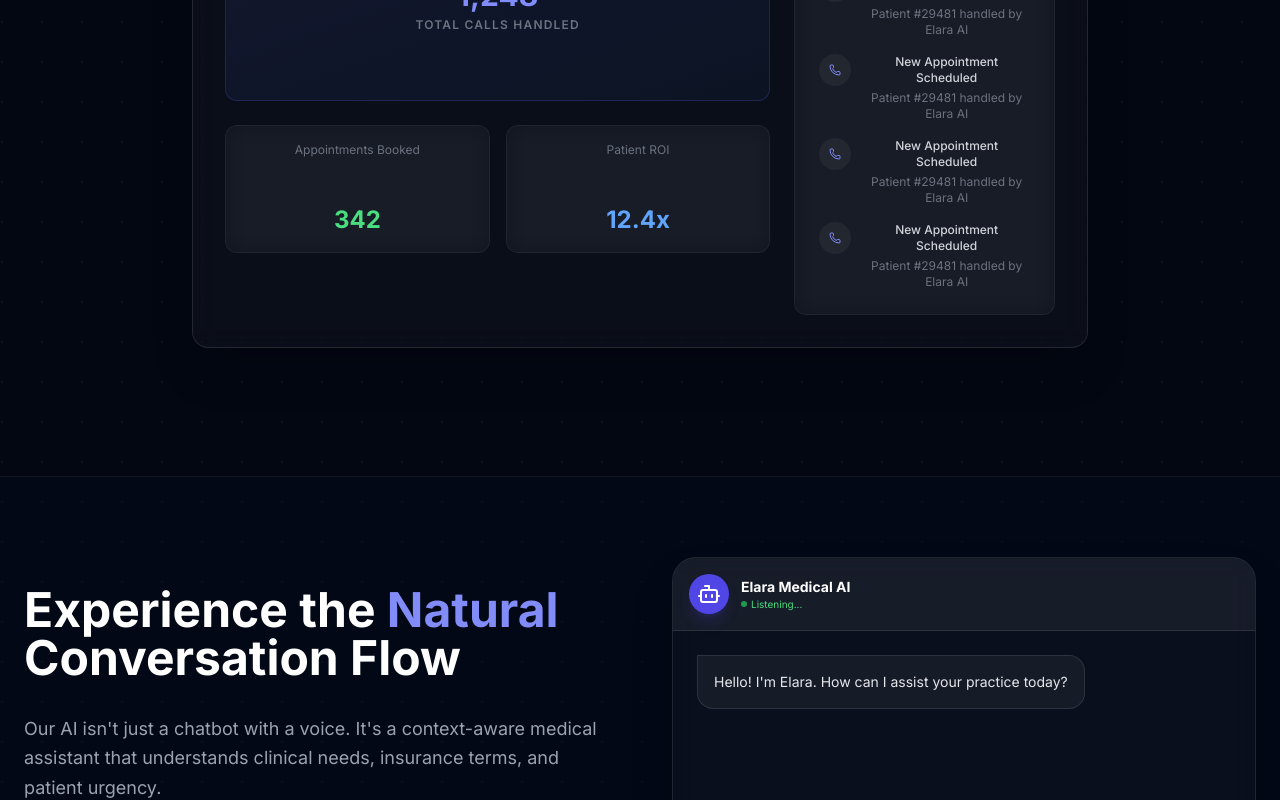
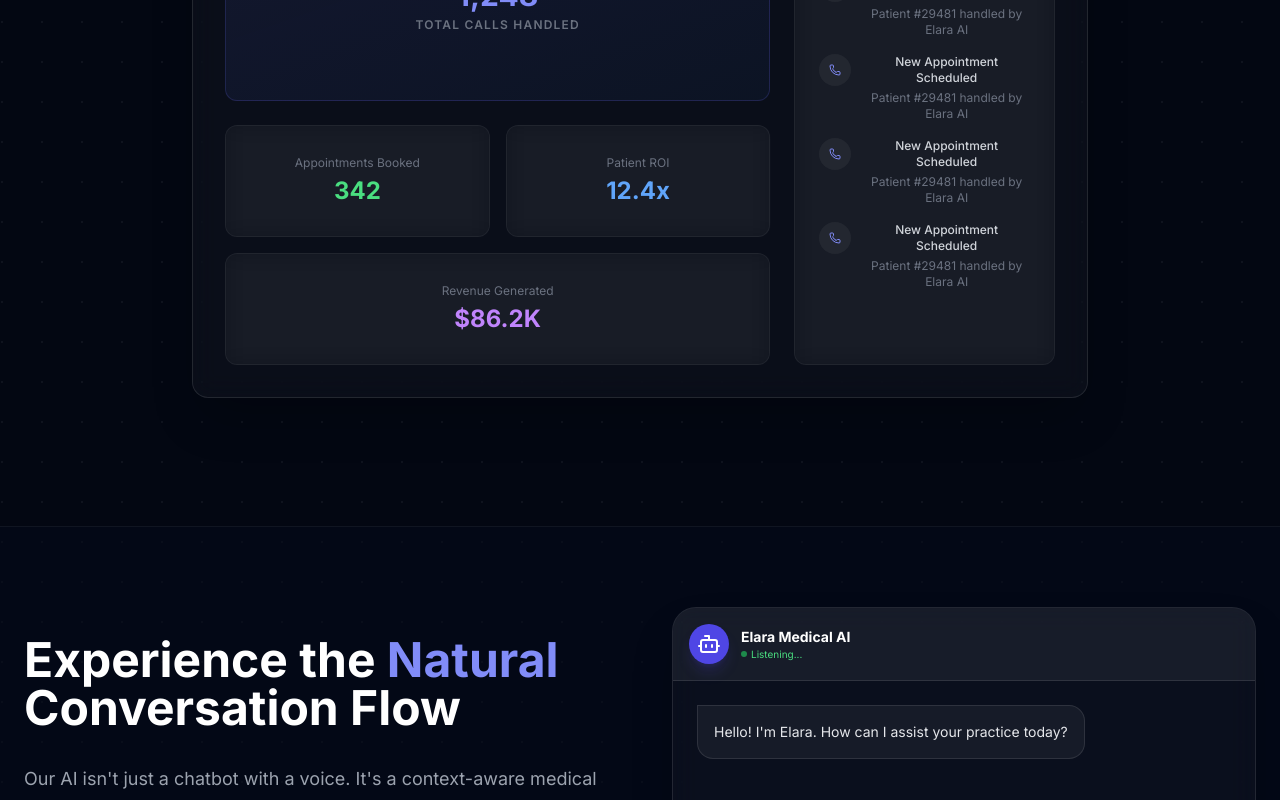
Before and after one commit to davelara35/elara-website, a React (Vite) app: page / in a window 1280 px wide. Shown: the part 820-1620 px from the top of the page. Built offline with nearby package versions, Linux system fonts and the light colour scheme.

Commit message:
Improve dashboard preview layout and spacing
Add Revenue Generated metric and optimize stat box spacing for better visual balance

Co-Authored-By: Claude Sonnet 4.5 <noreply@anthropic.com>

```diff
--- a/components/Hero.tsx
+++ b/components/Hero.tsx
@@ -58,14 +58,20 @@ const Hero: React.FC = () => {
                     <div className="text-xs text-gray-500 uppercase tracking-widest mt-1 font-semibold">Total Calls Handled</div>
                   </div>
                 </div>
-                <div className="grid grid-cols-2 gap-4">
-                  <div className="h-32 rounded-xl glass border border-white/5 p-4 flex flex-col justify-between">
-                    <span className="text-xs text-gray-500">Appointments Booked</span>
-                    <span className="text-2xl font-bold text-green-400">342</span>
+                <div className="space-y-4">
+                  <div className="grid grid-cols-2 gap-4">
+                    <div className="h-28 rounded-xl glass border border-white/5 p-5 flex flex-col justify-center gap-1">
+                      <span className="text-xs text-gray-500">Appointments Booked</span>
+                      <span className="text-2xl font-bold text-green-400">342</span>
+                    </div>
+                    <div className="h-28 rounded-xl glass border border-white/5 p-5 flex flex-col justify-center gap-1">
+                      <span className="text-xs text-gray-500">Patient ROI</span>
+                      <span className="text-2xl font-bold text-blue-400">12.4x</span>
+                    </div>
                   </div>
-                  <div className="h-32 rounded-xl glass border border-white/5 p-4 flex flex-col justify-between">
-                    <span className="text-xs text-gray-500">Patient ROI</span>
-                    <span className="text-2xl font-bold text-blue-400">12.4x</span>
+                  <div className="h-28 rounded-xl glass border border-white/5 p-5 flex flex-col justify-center gap-1">
+                    <span className="text-xs text-gray-500">Revenue Generated</span>
+                    <span className="text-2xl font-bold text-purple-400">$86.2K</span>
                   </div>
                 </div>
               </div>
```
